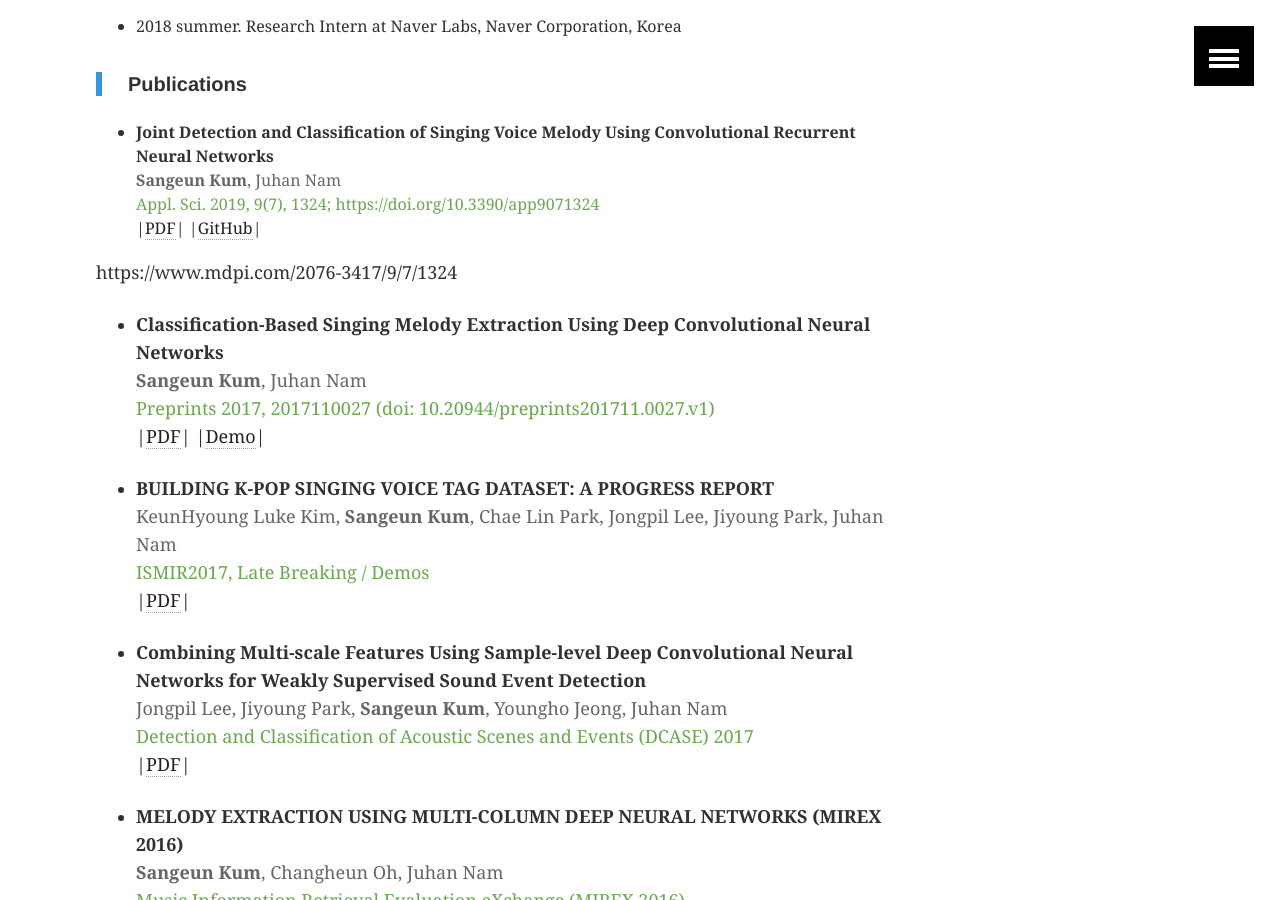
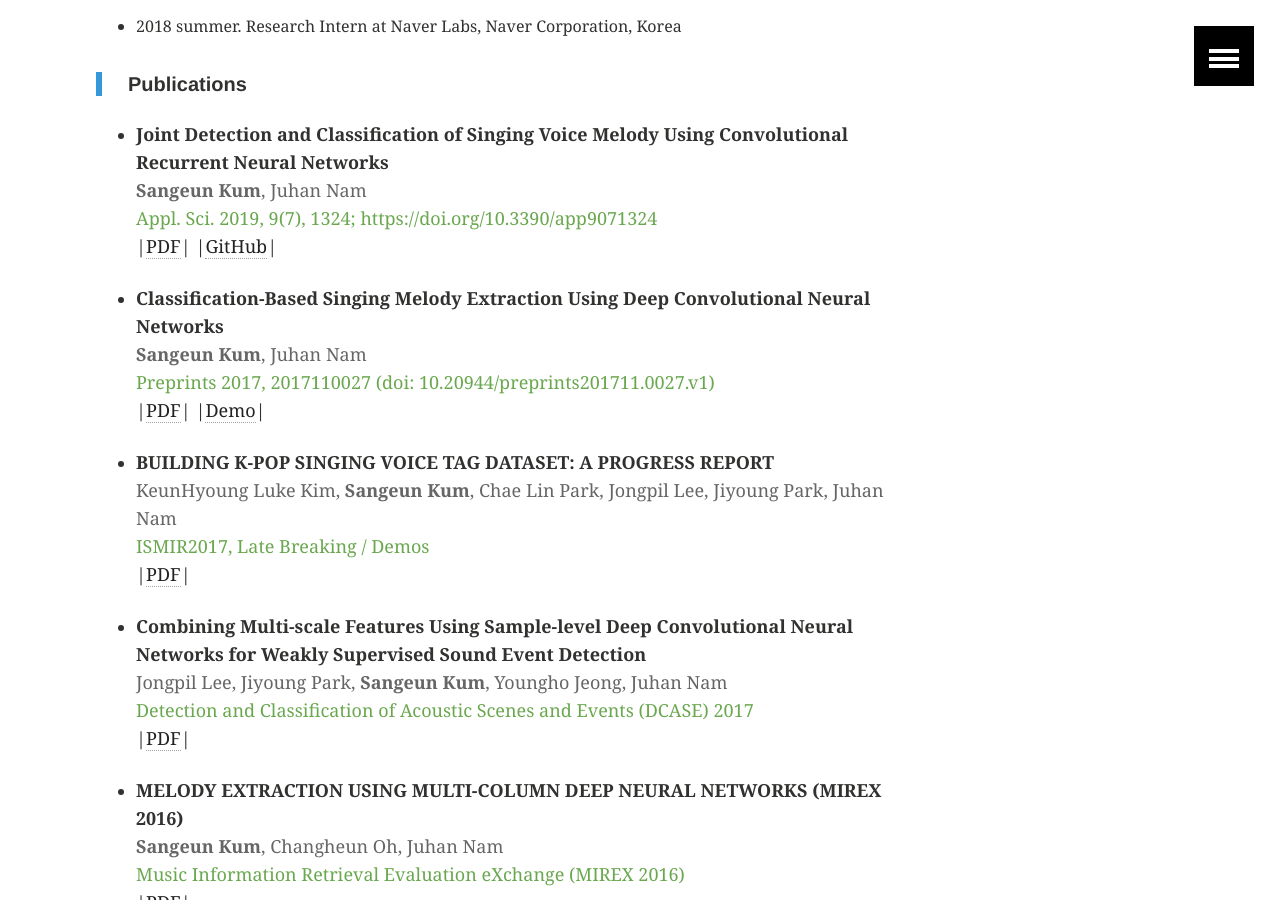
Before and after one commit to keums/keums.github.io, a Jekyll site: the page built from _posts/2016-8-25-CV.md, in a window 1280 px wide and 900 px high, scrolled down 631 px. Built offline with Jekyll 4.4.1, drawn with Linux system fonts in a browser that asks for light colours; part of the change alters nothing that is shown.

Commit message:
Update 2016-8-25-CV.md

```diff
--- a/_posts/2016-8-25-CV.md
+++ b/_posts/2016-8-25-CV.md
@@ -23,13 +23,13 @@ image:
 - 2018 summer.    Research Intern at Naver Labs, Naver Corporation, Korea
 
 <blockquote> <h5> Publications  </h5> </blockquote>
+
 - <b> Joint Detection and Classification of Singing Voice Melody Using Convolutional Recurrent Neural Networks </b><br>
 <span style="color:#666666"> <b>Sangeun Kum</b>, Juhan Nam</span><br>
 <span style="color:#6aa84f"> Appl. Sci. 2019, 9(7), 1324; https://doi.org/10.3390/app9071324</span><br>
 |<a href = "https://www.mdpi.com/2076-3417/9/7/1324" target="_blank">PDF</a>|
 |<a href = "https://github.com/keums/melodyExtraction_JDC">GitHub</a>|
 
-https://www.mdpi.com/2076-3417/9/7/1324
 - <b> Classification-Based Singing Melody Extraction Using Deep Convolutional Neural Networks </b><br>
 <span style="color:#666666"> <b>Sangeun Kum</b>, Juhan Nam</span><br>
 <span style="color:#6aa84f"> Preprints 2017, 2017110027 (doi: 10.20944/preprints201711.0027.v1) </span><br>
```
